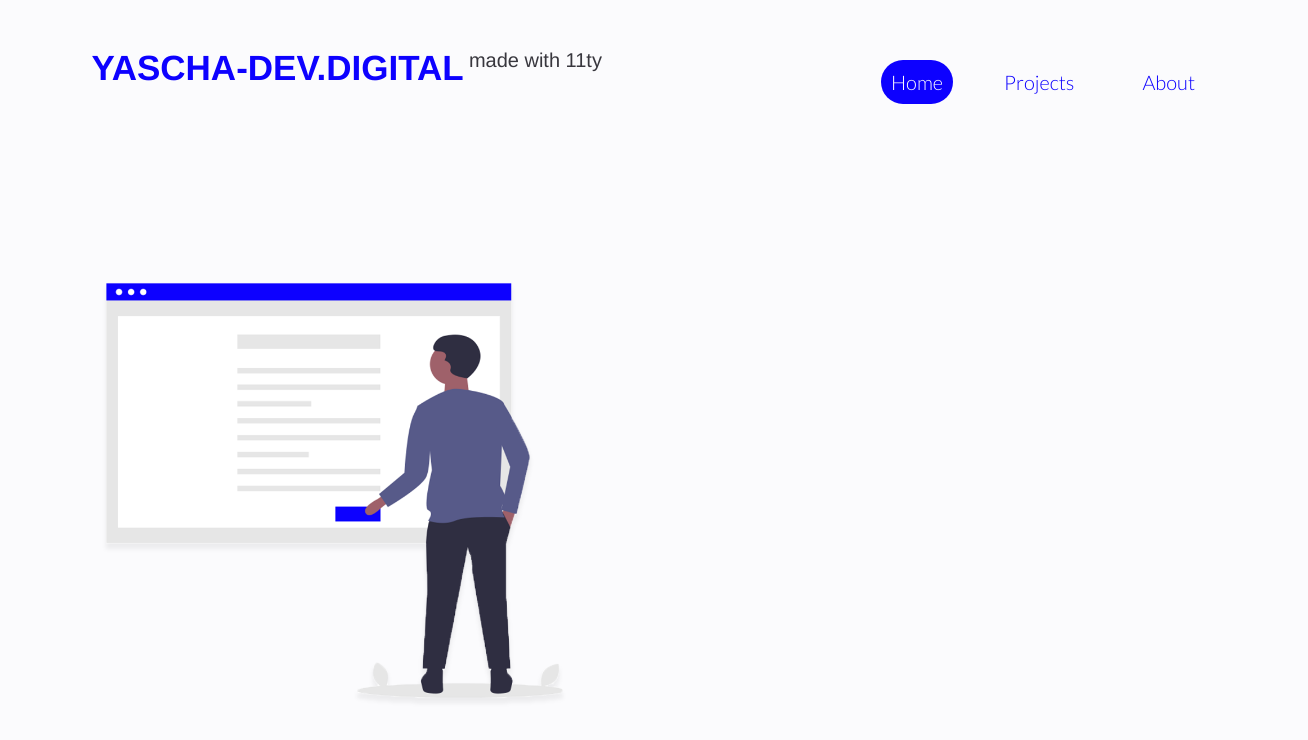
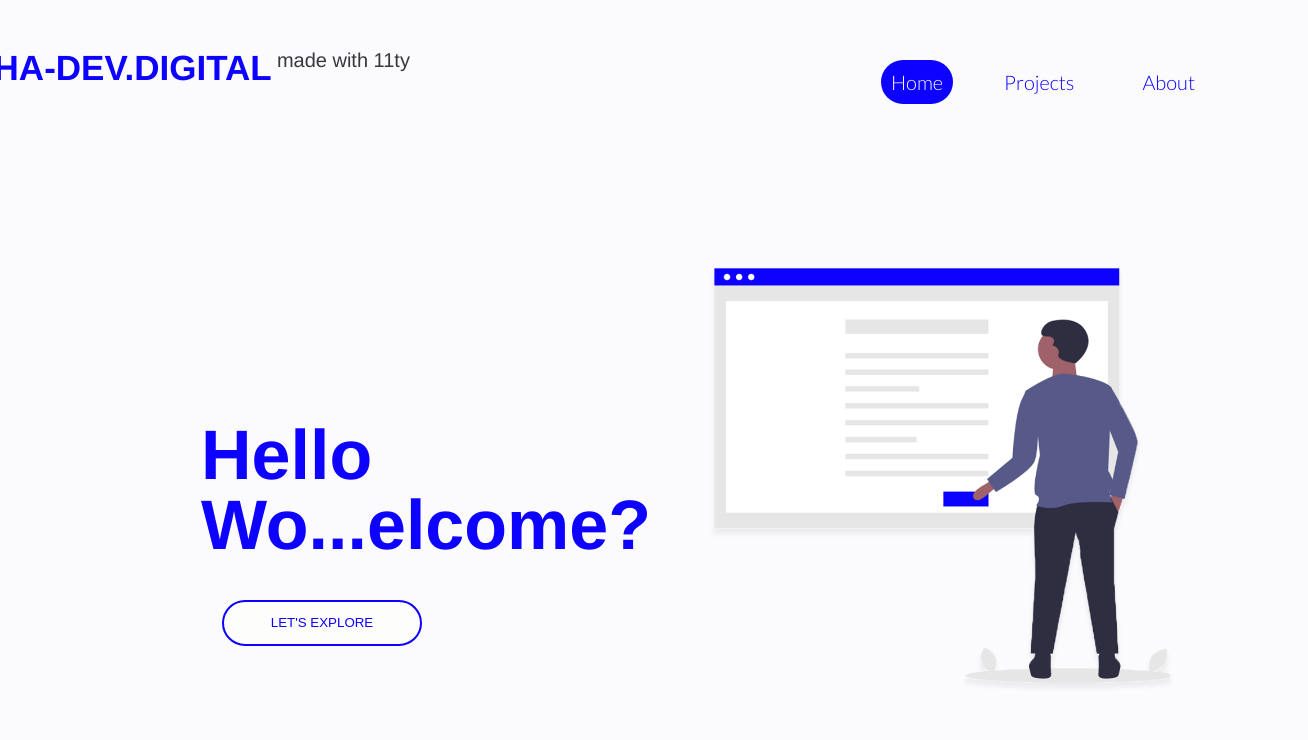
Before and after one commit to YaschaT/yascha.dev-digital, an Eleventy site: page src/index.md in a window 1280 px wide. Shown: the top 740 px of the page, 1308 px wide, since content can reach past the window. Built offline with nearby package versions, Linux system fonts and the light colour scheme; Eleventy itself is replaced by a stand-in of ours; files that its build step writes are made by us from their sources.

Commit message:
20th / Last commit

```diff
--- a/src/_includes/layouts/base.html
+++ b/src/_includes/layouts/base.html
@@ -13,6 +13,9 @@
     <script src="https://cdnjs.cloudflare.com/ajax/libs/animejs/3.2.0/anime.min.js"></script>
 		<style>{{ custom_css }}</style>
   </head>
+    <h3 class="hero">Hello Wo...elcome?</h3>
+
+    <button type="button" name="button">LET'S EXPLORE</button>
   <body>
 		<header>
 			{% include "partials/header.html" %}
--- a/src/css/stijl.css
+++ b/src/css/stijl.css
@@ -17,7 +17,6 @@ color: #FDFDFB;
 
 
 body {
-
 width: 95vw;
 margin: 5rem auto;
 font-size: 2rem;
@@ -248,11 +247,94 @@ footer a {
 }
 
 
+button {
+ display: block;
+ width: 200px;
+ background-color: #FDFDFB;
+ padding: 1em;
+ margin-top: 50px;
+ border: 2px solid #0D01FF;
+ font-weight: lighter;
+ color: #0D01FF;
+ border-radius: 5rem;
+position: absolute;
+margin-top: 61rem;
+margin-left: 13rem;
+transition: 0.9s;
+}
+
+button:hover {
+	color:#FDFDFB;
+	background-color:#0D01FF;
+	transition: 0.9s;
+}
+
+	.hero {
+		margin-top: 10rem;
+		margin-left: auto;
+		margin-right: auto;
+		margin-bottom: 3rem;
+		width: 10vw;
+		height: 5vh;
+		display: flex;
+		justify-content: center;
+		align-items: center;
+		color:#0D01FF;
+		font-weight: 600;
+		font-size: 2rem;
+
+	}
+
+
+
+
 @media (min-width: 800px) {
 	body {
 		display: grid;
 		grid-template-columns: repeat(2,1fr);
 	}
+
+	h1 {
+	margin-left: -80rem;
+	}
+
+button {
+ display: block;
+ width: 200px;
+ background-color: #FDFDFB;
+ padding: 1em;
+ margin-top: 50px;
+ border: 2px solid #0D01FF;
+ font-weight: lighter;
+ color: #0D01FF;
+ border-radius: 5rem;
+position: absolute;
+margin-top: 55rem;
+margin-left: 19rem;
+	transition: 0.9s;
+
+}
+
+button:hover {
+	color:#FDFDFB;
+	background-color:#0D01FF;
+	transition: 0.9s;
+}
+
+	.hero {
+		margin-top: 40rem;
+		margin-left: 33rem;
+		width: 10vw;
+		height: 10vh;
+		display: flex;
+		justify-content: center;
+		align-items: center;
+		color:#0D01FF;
+		font-weight: 600;
+		font-size: 7rem;
+
+	}
+
 
 	main {
 		grid-column: 1/3;
```
